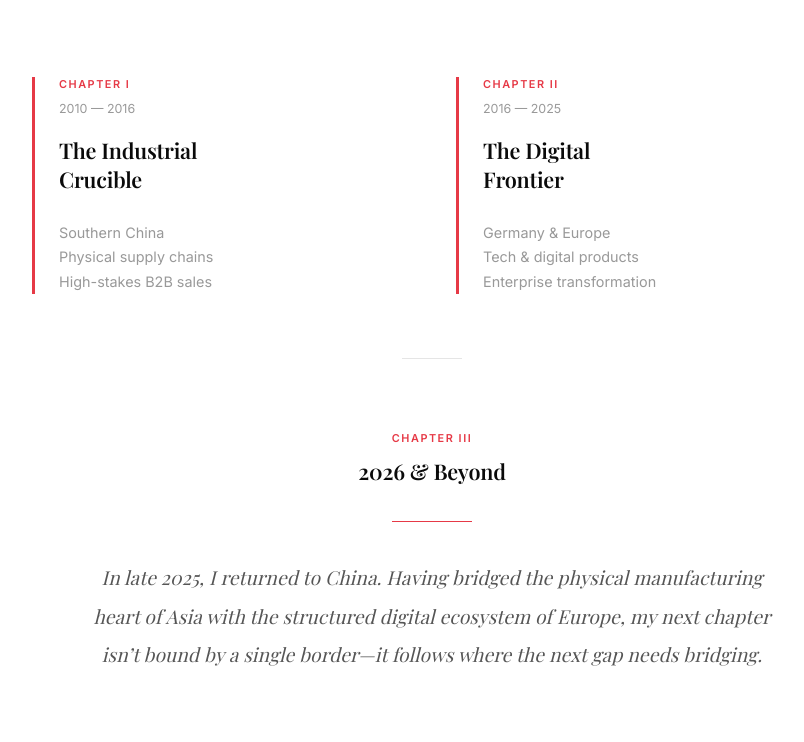
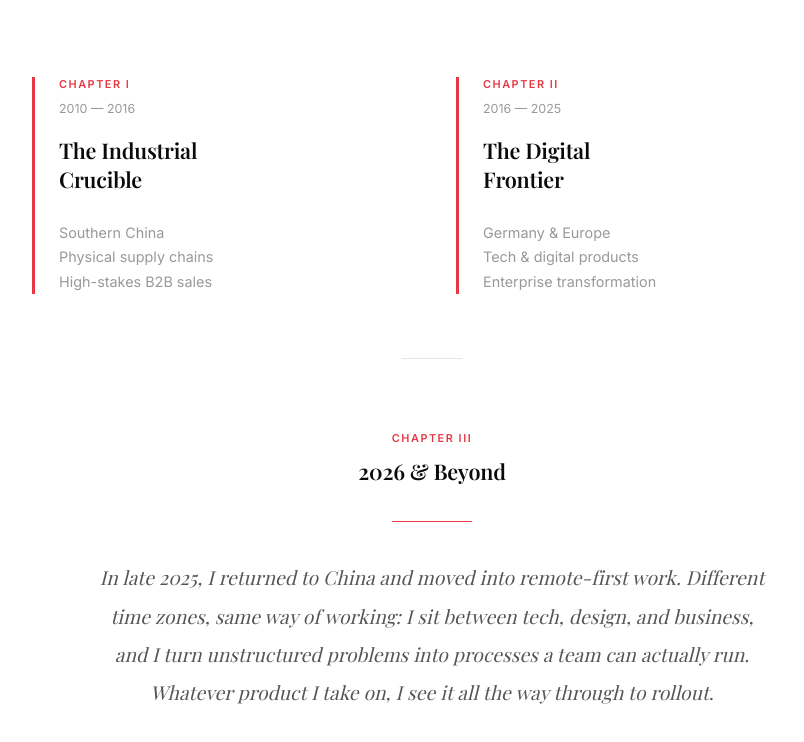
Before and after one commit to chen12cheng27-debug/pm-portfolio, a plain HTML site: page about.html in a window 1280 px wide. Shown: the part 1190-1932 px from the top of the page, without its empty margins (208-1012 px from the left). Drawn offline with nearby package versions, Linux system fonts and the light colour scheme; a web font is replaced by a local one.

Commit message:
Update works page (remove Role 4 & Lifecycle Evolution) and rewrite About Chapter III

```diff
--- a/about.html
+++ b/about.html
@@ -558,7 +558,7 @@
                 <span class="chapter-three-tag">Chapter III</span>
                 <h3 class="chapter-three-heading">2026 &amp; Beyond</h3>
                 <div class="chapter-three-rule"></div>
-                <p class="chapter-three-quote">In late 2025, I returned to China. Having bridged the physical manufacturing heart of Asia with the structured digital ecosystem of Europe, my next chapter isn&rsquo;t bound by a single border&mdash;it follows where the next gap needs bridging.</p>
+                <p class="chapter-three-quote">In late 2025, I returned to China and moved into remote-first work. Different time zones, same way of working: I sit between tech, design, and business, and I turn unstructured problems into processes a team can actually run. Whatever product I take on, I see it all the way through to rollout.</p>
             </div>
 
         </div>
```
